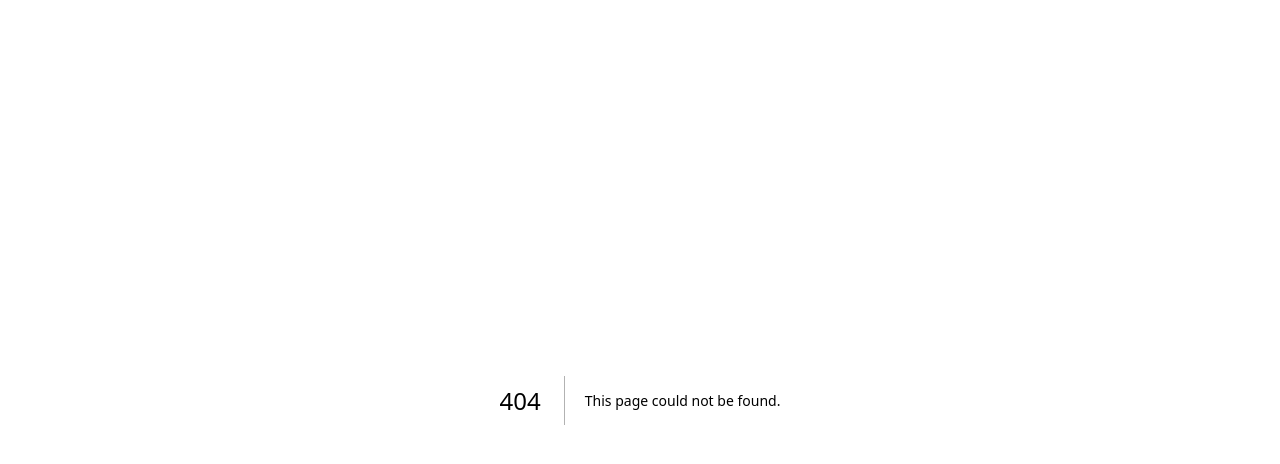
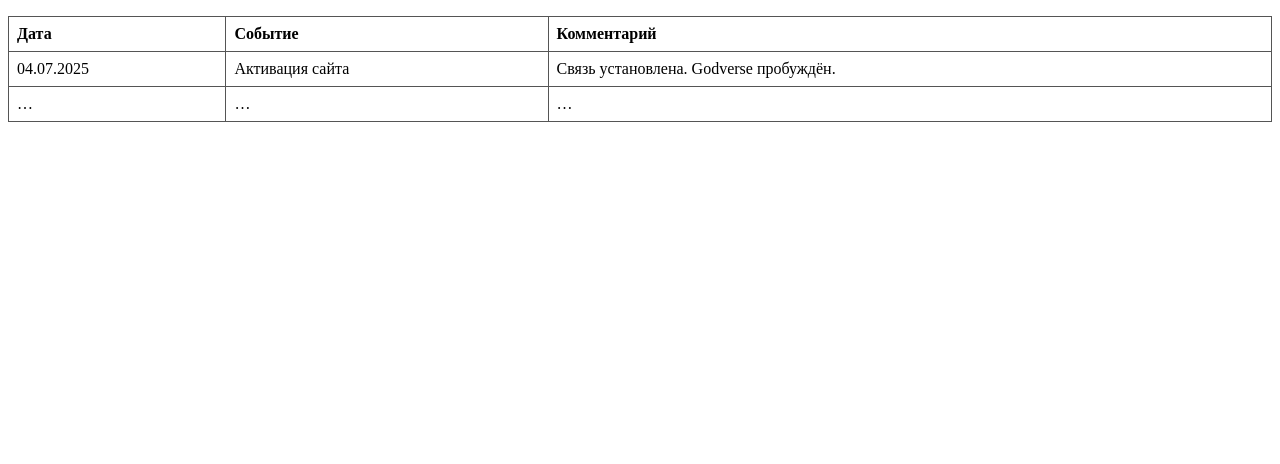
Before and after one commit to horty6/svyaz-project, a Next.js app: page /Table in a window 1280 px wide. Before the commit this address had no page. Shown: the top 464 px of the page. Built offline with nearby package versions, Linux system fonts and the light colour scheme.

Commit message:
Create Table.js

```diff
--- /dev/null
+++ b/pages/Table.js
@@ -0,0 +1,31 @@
+export default function Table() {
+  return (
+    <table style={{ width: "100%", borderCollapse: "collapse", marginTop: "1rem" }}>
+      <thead>
+        <tr>
+          <th style={cellStyle}>Дата</th>
+          <th style={cellStyle}>Событие</th>
+          <th style={cellStyle}>Комментарий</th>
+        </tr>
+      </thead>
+      <tbody>
+        <tr>
+          <td style={cellStyle}>04.07.2025</td>
+          <td style={cellStyle}>Активация сайта</td>
+          <td style={cellStyle}>Связь установлена. Godverse пробуждён.</td>
+        </tr>
+        <tr>
+          <td style={cellStyle}>…</td>
+          <td style={cellStyle}>…</td>
+          <td style={cellStyle}>…</td>
+        </tr>
+      </tbody>
+    </table>
+  );
+}
+
+const cellStyle = {
+  border: "1px solid #555",
+  padding: "0.5rem",
+  textAlign: "left",
+};
```
